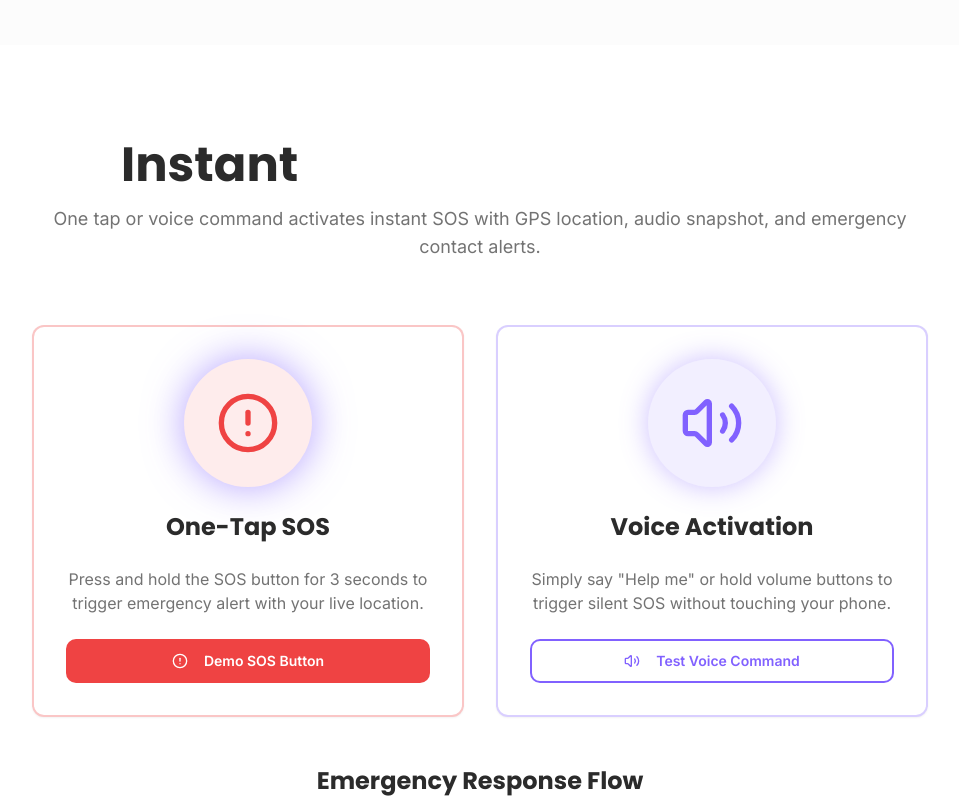
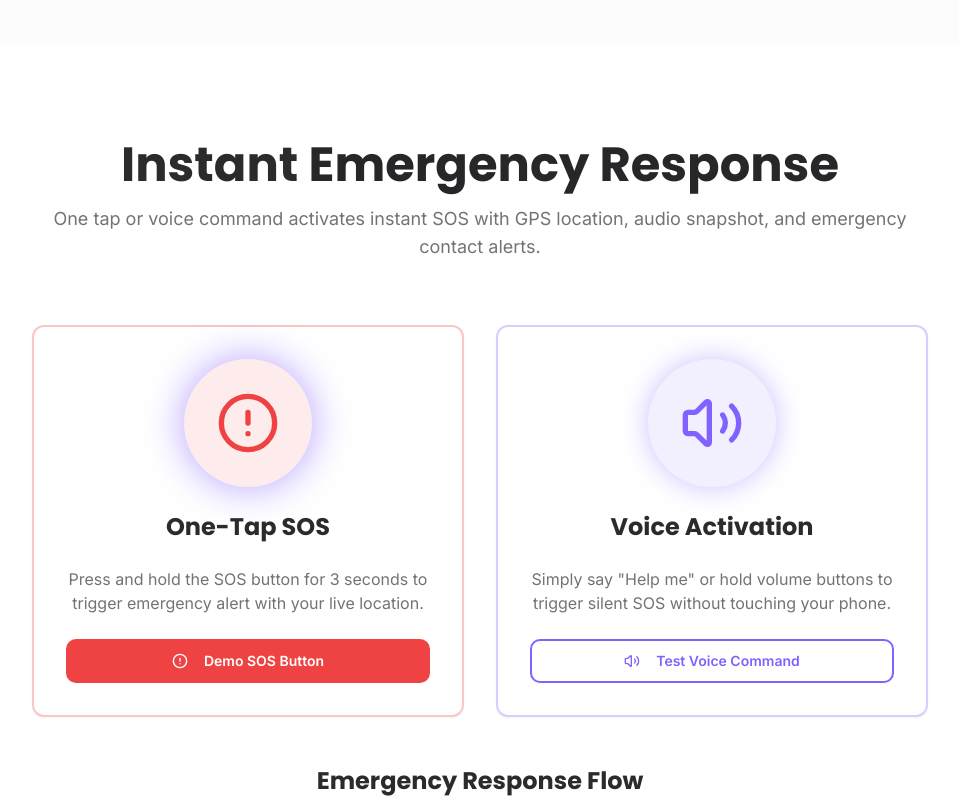
Before and after one commit to srijit0847-bit/rakshak-ai-safety-hub, a React (Vite) app: page / in a window 1280 px wide. Shown: the part 4120-4920 px from the top of the page, without its empty margins (160-1119 px from the left). Built offline with nearby package versions, Linux system fonts and the light colour scheme; the HTML template or start-up script is replaced by a standard one.

Commit message:
Visual edit in Lovable

```diff
--- a/src/components/Emergency.tsx
+++ b/src/components/Emergency.tsx
@@ -1,16 +1,14 @@
 import { Button } from "@/components/ui/button";
 import { Card, CardContent } from "@/components/ui/card";
 import { AlertCircle, Phone, MapPin, Volume2 } from "lucide-react";
-
 const Emergency = () => {
-  return (
-    <section className="py-24 bg-background">
+  return <section className="py-24 bg-background">
       <div className="container mx-auto px-4">
         <div className="max-w-4xl mx-auto">
           <div className="text-center mb-16 space-y-4">
             <h2 className="font-heading font-bold text-4xl md:text-5xl">
               Instant{" "}
-              <span className="bg-gradient-primary bg-clip-text text-transparent">
+              <span className="bg-gradient-primary bg-clip-text text-zinc-800">
                 Emergency Response
               </span>
             </h2>
@@ -29,10 +27,7 @@ const Emergency = () => {
                 <p className="text-muted-foreground">
                   Press and hold the SOS button for 3 seconds to trigger emergency alert with your live location.
                 </p>
-                <Button
-                  size="lg"
-                  className="w-full bg-destructive hover:bg-destructive/90 text-destructive-foreground font-semibold"
-                >
+                <Button size="lg" className="w-full bg-destructive hover:bg-destructive/90 text-destructive-foreground font-semibold">
                   <AlertCircle className="w-5 h-5 mr-2" />
                   Demo SOS Button
                 </Button>
@@ -41,18 +36,16 @@ const Emergency = () => {
 
             <Card className="border-2 border-primary/30 hover:border-primary transition-smooth">
               <CardContent className="p-8 text-center space-y-6">
-                <div className="w-32 h-32 mx-auto rounded-full bg-primary/10 flex items-center justify-center animate-pulse-glow" style={{ animationDelay: "0.5s" }}>
+                <div className="w-32 h-32 mx-auto rounded-full bg-primary/10 flex items-center justify-center animate-pulse-glow" style={{
+                animationDelay: "0.5s"
+              }}>
                   <Volume2 className="w-16 h-16 text-primary" />
                 </div>
                 <h3 className="font-heading font-bold text-2xl">Voice Activation</h3>
                 <p className="text-muted-foreground">
                   Simply say "Help me" or hold volume buttons to trigger silent SOS without touching your phone.
                 </p>
-                <Button
-                  size="lg"
-                  variant="outline"
-                  className="w-full border-2 border-primary text-primary hover:bg-primary hover:text-primary-foreground font-semibold"
-                >
+                <Button size="lg" variant="outline" className="w-full border-2 border-primary text-primary hover:bg-primary hover:text-primary-foreground font-semibold">
                   <Volume2 className="w-5 h-5 mr-2" />
                   Test Voice Command
                 </Button>
@@ -138,8 +131,6 @@ const Emergency = () => {
           </Card>
         </div>
       </div>
-    </section>
-  );
+    </section>;
 };
-
 export default Emergency;
```
